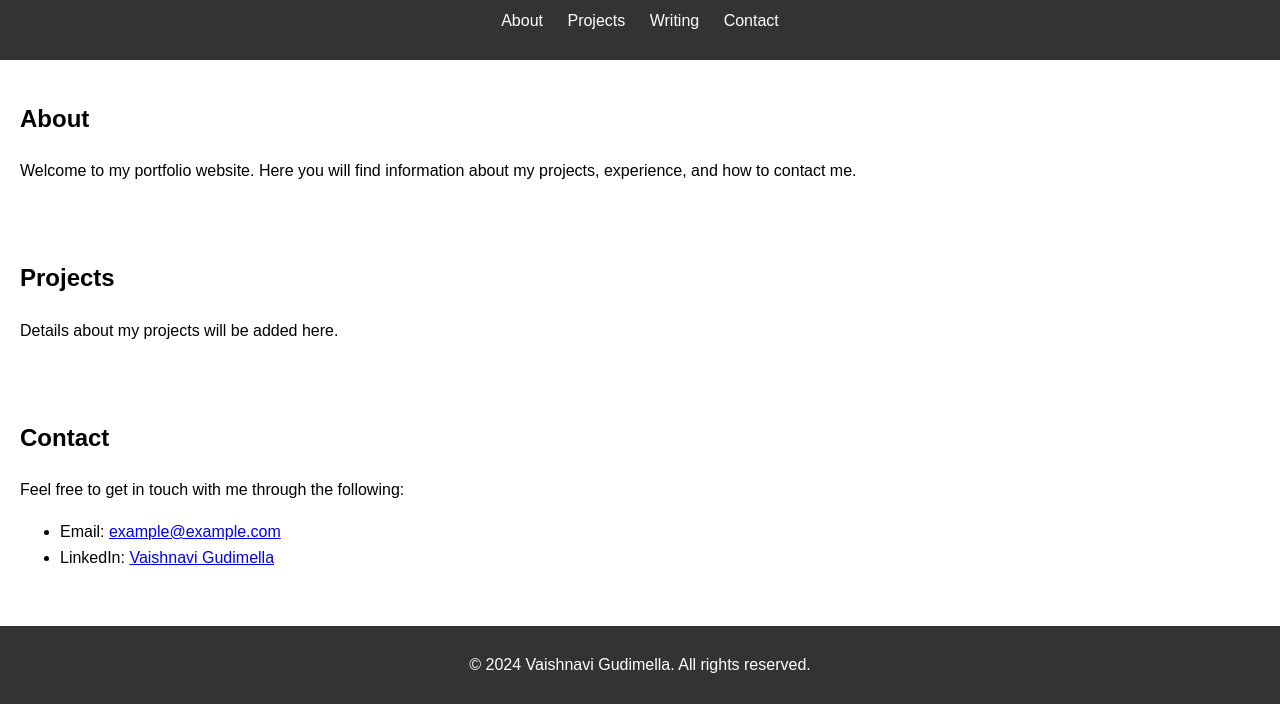
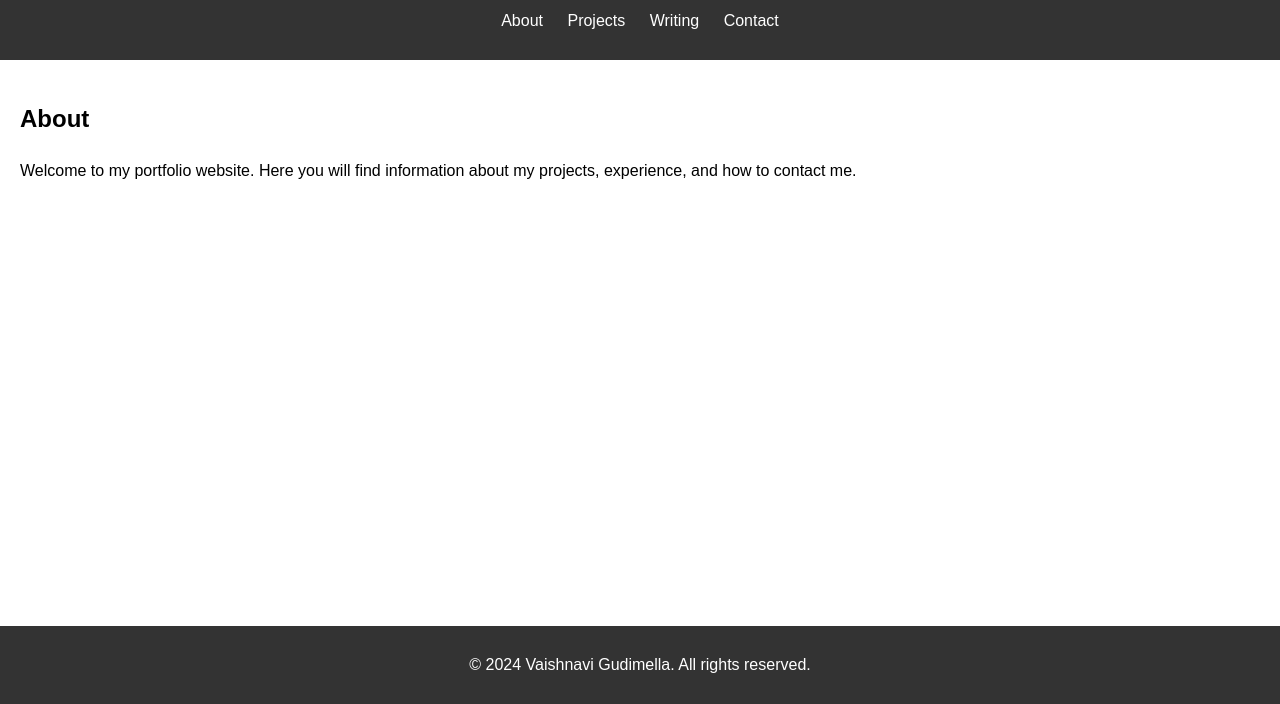
Before and after one commit to eventidesun/vaishnavi-gudimella, a plain HTML site: page about.html in a window 1280 px wide. Shown: the part 96-800 px from the top of the page. Drawn offline with Linux system fonts and the light colour scheme.

Commit message:
checking to see if the about page is working

```diff
--- a/about.html
+++ b/about.html
@@ -27,20 +27,6 @@
                 <h2>About</h2>
                 <p>Welcome to my portfolio website. Here you will find information about my projects, experience, and how to contact me.</p>
             </section>
-
-            <section id="projects">
-                <h2>Projects</h2>
-                <p>Details about my projects will be added here.</p>
-            </section>
-
-            <section id="contact">
-                <h2>Contact</h2>
-                <p>Feel free to get in touch with me through the following:</p>
-                <ul>
-                    <li>Email: <a href="mailto:example@example.com">example@example.com</a></li>
-                    <li>LinkedIn: <a href="https://www.linkedin.com/in/vaishnavigudimella/" target="_blank">Vaishnavi Gudimella</a></li>
-                </ul>
-            </section>
         </main>
 
         <footer>
```
